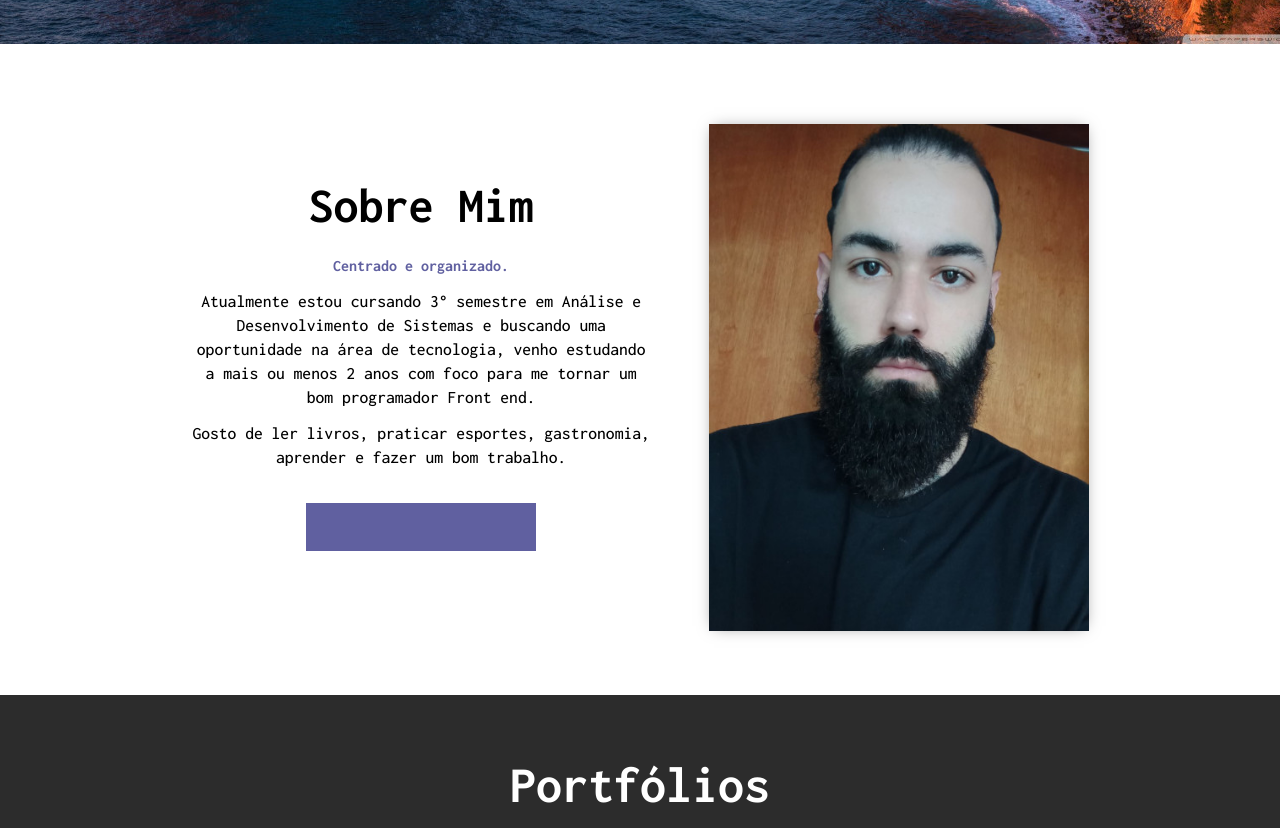
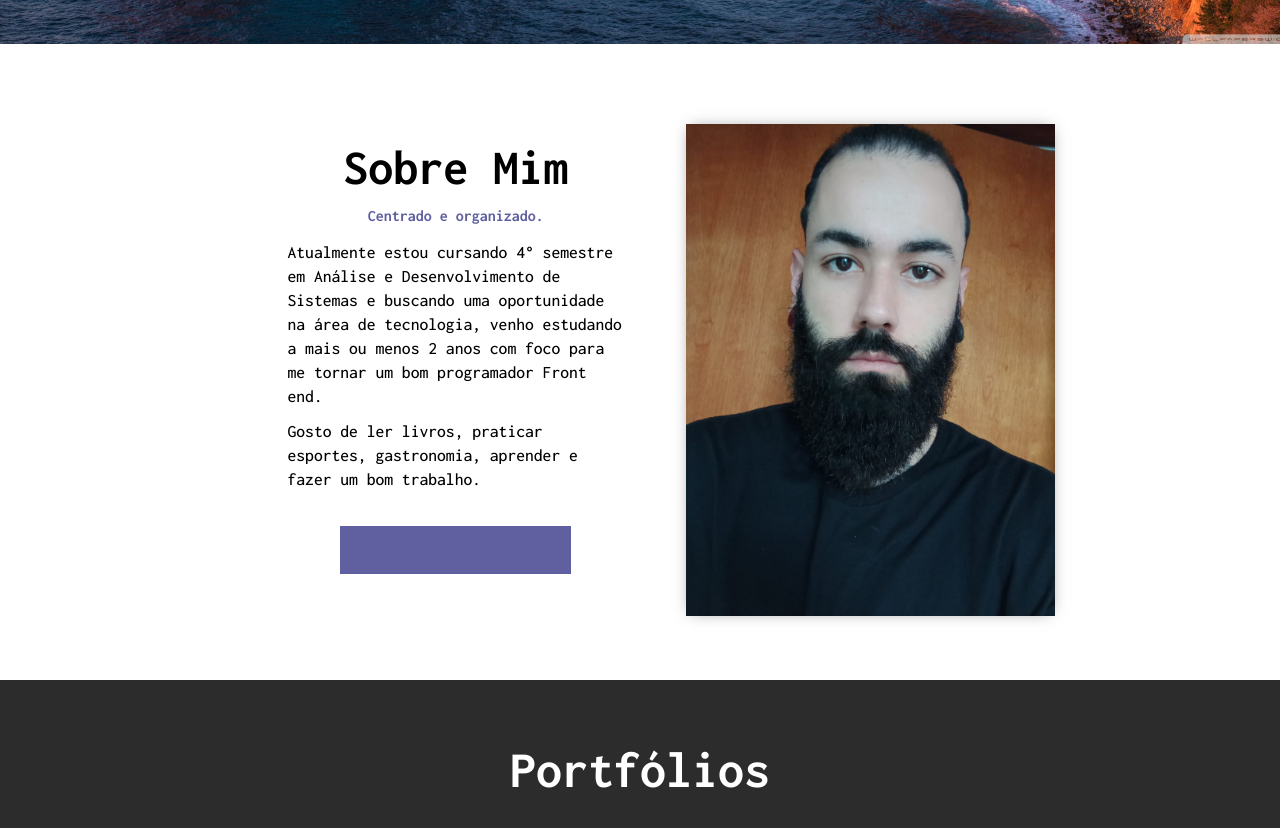
Before and after one commit to RodrigoMelloFernandes/Portfolio, a React (Create React App) app in the folder portfolio/: page / in a window 1280 px wide. Shown: the part 740-1568 px from the top of the page. Built offline with nearby package versions, Linux system fonts and the light colour scheme.

Commit message:
Refactor Final AboutMe

```diff
--- a/portfolio/src/pages/AboutMe/AboutMe.module.scss
+++ b/portfolio/src/pages/AboutMe/AboutMe.module.scss
@@ -18,7 +18,7 @@
     @include for-desktop-only {
       @include display-flexDirection(flex, row);
       @include alignItems-justifyContent(center, center);
-       @include width-height(100%, 0);
+      @include width-height(100%, 0);
     }
 
     &___titleBox{
@@ -27,11 +27,10 @@
         @include display-flexDirection(flex, column);
         @include alignItems-justifyContent(center, center);
         @include width-height(40%, 0);
-        margin-right: 5%;
       }
       &___firstTitleComponent{
         @extend .titleh3;
-        padding-bottom: 5%;
+        padding-bottom: 2.5%;
       }
 
       &___secondTitle{
@@ -40,6 +39,7 @@
 
       &___content{
         @extend .content;
+        text-align: start;
 
       }
     }
@@ -50,7 +50,7 @@
       box-shadow: 0px 0px 15px -5px rgba(0, 0, 0, 0.5);
       //--------------------Desktop----------------------------->
       @include for-desktop-only {
-      @include width-height(33%, 0);
+      @include width-height(32%, 0);
       }
     }
   }
--- a/portfolio/src/pages/AboutMe/index.tsx
+++ b/portfolio/src/pages/AboutMe/index.tsx
@@ -1,5 +1,5 @@
 import styles from './AboutMe.module.scss';
-import fotoAtual from '../../assets/aboutMe/FotoAtual2.jpg';
+import fotoAtual from '../../assets/aboutMe/FotoAtual.jpg';
 import Button from '../../components/Button';
 
 export default function AboutMe () {
@@ -14,7 +14,7 @@ export default function AboutMe () {
             Centrado e organizado.
           </h4>
           <p className={styles.aboutMe__TitleBoxAndImg___titleBox___content}>
-            Atualmente estou cursando 3° semestre em Análise e Desenvolvimento de
+            Atualmente estou cursando 4° semestre em Análise e Desenvolvimento de
             Sistemas e buscando uma oportunidade na área de tecnologia, venho
             estudando a mais ou menos 2 anos com foco para me tornar um bom
             programador Front end.
--- a/portfolio/src/pages/Header/Header.module.scss
+++ b/portfolio/src/pages/Header/Header.module.scss
@@ -8,7 +8,7 @@
   .menu{
     @include display-flexDirection(flex, row);
     @include alignItems-justifyContent(center, space-between);
-    @include width-height(100%, 0);
+    @include width-height(100%, 13vh);
     background-color: $Black;
     padding: 6% 5%;
     //--------------------Desktop----------------------------->
--- a/portfolio/src/pages/Header/NavLinks/NavLinks.module.scss
+++ b/portfolio/src/pages/Header/NavLinks/NavLinks.module.scss
@@ -3,7 +3,7 @@
 
 .NavListOpen{
   @include width-height(100%, 50%);
-  top: 14%;
+  top: 12%;
   z-index: 1;
   border-top: 1px solid $White;
   overflow-y: auto;
@@ -33,7 +33,7 @@
 
 .NavListClose{
   @include width-height(100%, 1%);
-  top: 14%;
+  top: 12%;
   z-index: 1;
   border-top: 1px solid $White;
   overflow-y: auto;
--- a/portfolio/src/pages/Header/hamburguer/Hamburguer.module.scss
+++ b/portfolio/src/pages/Header/hamburguer/Hamburguer.module.scss
@@ -5,8 +5,8 @@
   @include alignItems-justifyContent(center, center);
   @include display-flexDirection(flex, column);
   position: relative;
-  @include width-height(9%, 0);
-  top: -17px;
+  @include width-height(9%, 2rem);
+
   //--------------------Desktop----------------------------->
   @include for-desktop-only {
     display: none;
--- a/portfolio/src/scss/components/Subtitles/Subtitle.scss
+++ b/portfolio/src/scss/components/Subtitles/Subtitle.scss
@@ -7,7 +7,7 @@
   text-align: start;
   //--------------------Desktop----------------------------->
   @include for-desktop-only {
-    text-align: center;
     margin-bottom: 2.5%;
+    width: 73%;
   }
 }
```
